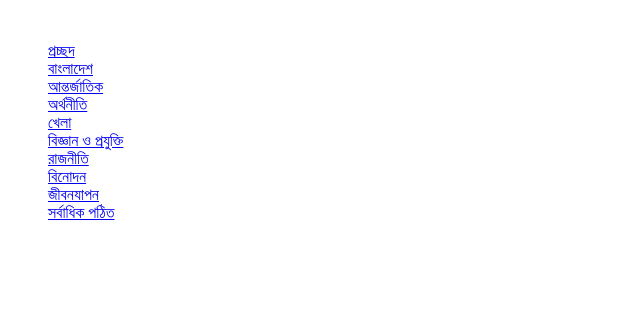
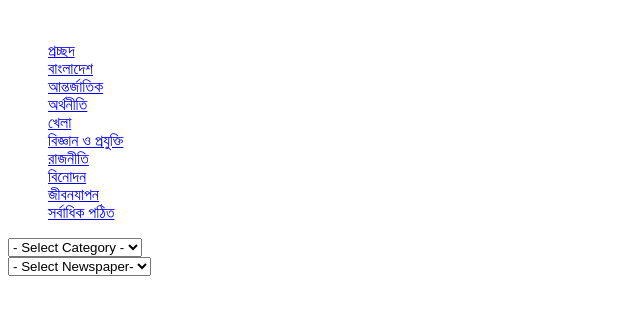
Before and after one commit to Kobecodder/allnews, a Python web app: template allnews/templates/newslist.jinja2 in a window 1280 px wide. Shown: the top 315 px of the page, without its empty margins (0-640 px from the left). Run offline with Jinja, Linux system fonts and the light colour scheme; the template is opened without the code that fills it, so the values that code supplies are empty.

Commit message:
create manue reponsive

```diff
--- a/allnews/templates/newslist.jinja2
+++ b/allnews/templates/newslist.jinja2
@@ -5,8 +5,8 @@
         <div class="large-1 columns hide-for-small"></div>
         <div class="large-10 small-12 columns">
             <div class="row">
-                <div class="large-12 columns ">
-                   <dl class="sub-nav show-for-large-only">
+                <div class="large-12 small-12 columns">
+                    <dl class="sub-nav hidden-for-small-only">
                         <dd><a class="" href="/">প্রচ্ছদ</a></dd>
                         <dd> <a class="" href="/category/bangladesh">বাংলাদেশ</a></dd>
                         <dd><a class="" href="/category/international">আন্তর্জাতিক</a></dd>
@@ -16,14 +16,44 @@
                         <dd><a class="" href="/category/politics">রাজনীতি</a></dd>
                         <dd><a class="" href="/category/entertainment">বিনোদন</a></dd>
                         <dd><a class="" href="/category/life_style">জীবনযাপন</a></dd>
-                       <dd ><a href="#">সর্বাধিক পঠিত</a></dd>
+                        <dd ><a href="news/popular">সর্বাধিক পঠিত</a></dd>
 
                     </dl>
+                    <div class="show-for-small-only choose">
+                        <select onChange="window.location.href=this.value">
+                            <option value="/">- Select Category -</option>
+                            <option value="#">প্রচ্ছদ</option>
+                            <option value="/category/bangladesh">বাংলাদেশ</option>
+                            <option value="/category/international">আন্তর্জাতিক</option>
+                            <option value="/category/economy">অর্থনীত</option>
+                            <option value="/category/sports">খেলা</option>
+                            <option value="/category/technology">বিজ্ঞান ও প্রযুক্তি</option>
+                            <option value="/category/politics">রাজনীতি</option>
+                            <option value="/category/entertainment">বিনোদন</option>
+                            <option value="/category/life_style">জীবনযাপন</option>
+                            <option value="news/popular">সর্বাধিক পঠিত</option>
+                        </select>
+                    </div>
+                </div>
+            </div>
 
+            <div class="row">
+                <div class=" large-12 small-12 columns">
+                    <div class="choose">
+                        <select onChange="window.location.href=this.value">
+                            <option value="/">- Select Newspaper-</option>
+                            <option value="#/search/কোয়ান্টাম মেথড">কোয়ান্টাম মেথড</option>
+                            <option value="#/search/আত্মনির্মাণ">আত্মনির্মাণ</option>
+                            <option value="#/search/দৃষ্টিভঙ্গি">দৃষ্টিভঙ্গি</option>
+                            <option value="#/search/শিক্ষায় সাফল্য">শিক্ষায় সাফল্য</option>
+                            <option value="#/search/গুরুজীর আর্টিকেল">গুরুজীর আর্টিকেল</option>
+                        </select>
+                    </div>
+                </div>
             </div>
 
 
-            </div>
+
 
             {% for news in newsset %}
                 <div class="row">
@@ -59,7 +89,9 @@
             </div>
 
         </div>
-        <div class="large-1 columns hide-for-small"></div>
+        <div class="large-1 columns hide-for-small ">
+
+        </div>
 
     </div>
 {% endblock %}
```
Also changed, not shown: allnews/static/css/news.css (+5 -4 lines). Lines whose indentation alone changed are shown as unchanged.
